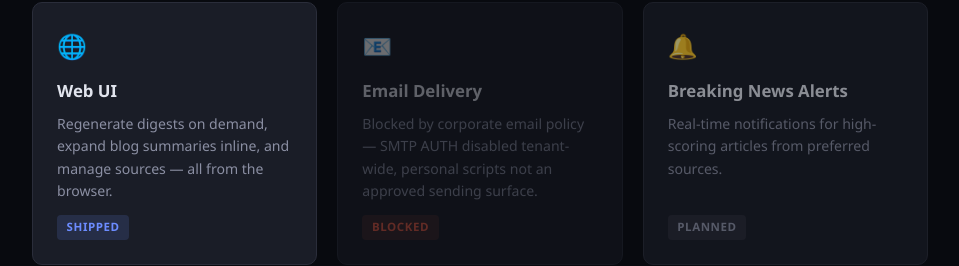
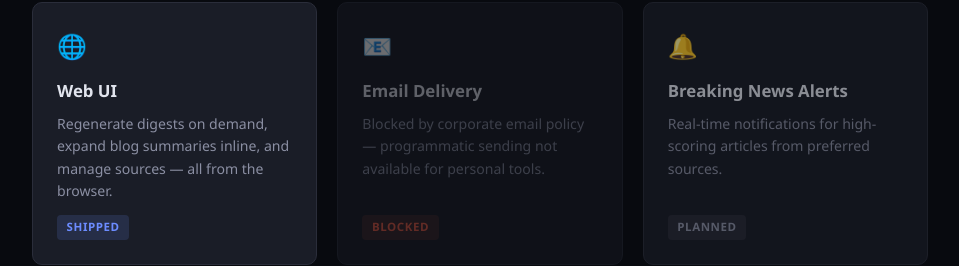
Before and after one commit to nicolekumquat/AI_News, a plain HTML site: page index.html in a window 1280 px wide. Shown: the part 2389-2655 px from the top of the page, without its empty margins (160-1119 px from the left). Drawn offline with Linux system fonts and the light colour scheme.

Commit message:
chore: redact corporate-specific policy details from backlog and roadmap

```diff
--- a/index.html
+++ b/index.html
@@ -652,7 +652,7 @@
             <div class="doc-card" style="cursor: default; opacity: 0.4;">
                 <div class="card-icon">📧</div>
                 <h3>Email Delivery</h3>
-                <p>Blocked by corporate email policy &mdash; SMTP AUTH disabled tenant-wide, personal scripts not an approved sending surface.</p>
+                <p>Blocked by corporate email policy &mdash; programmatic sending not available for personal tools.</p>
                 <span class="card-tag" style="background: rgba(232,93,71,0.15); color: #E85D47;">Blocked</span>
             </div>
             <div class="doc-card" style="cursor: default; opacity: 0.6;">
```
Also changed, not shown: 1 other file.
